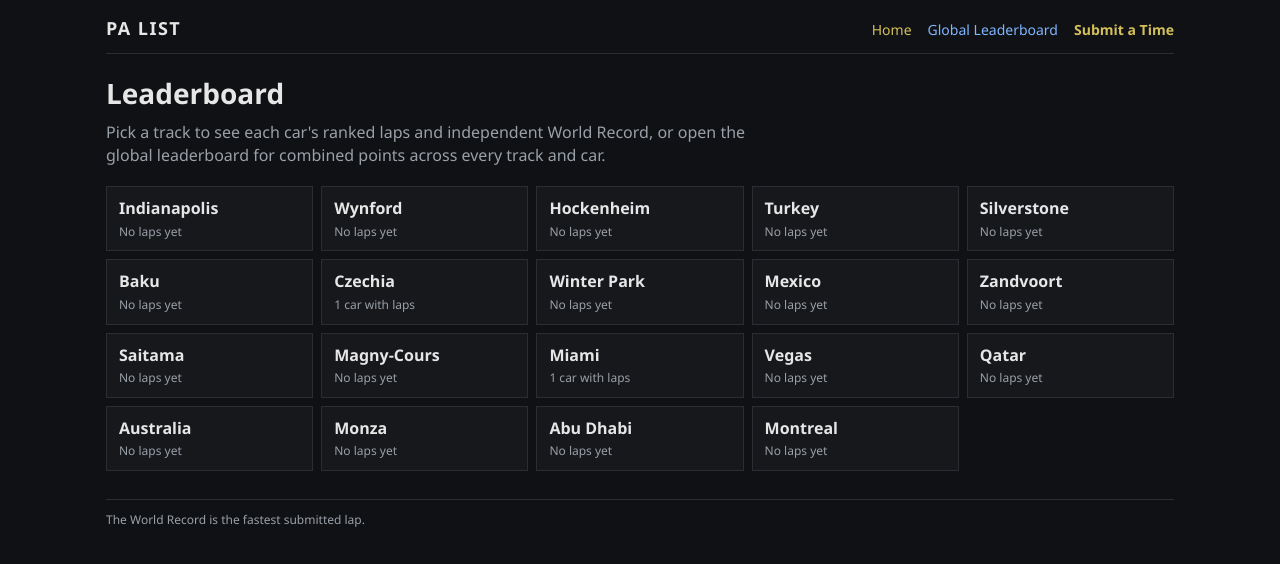
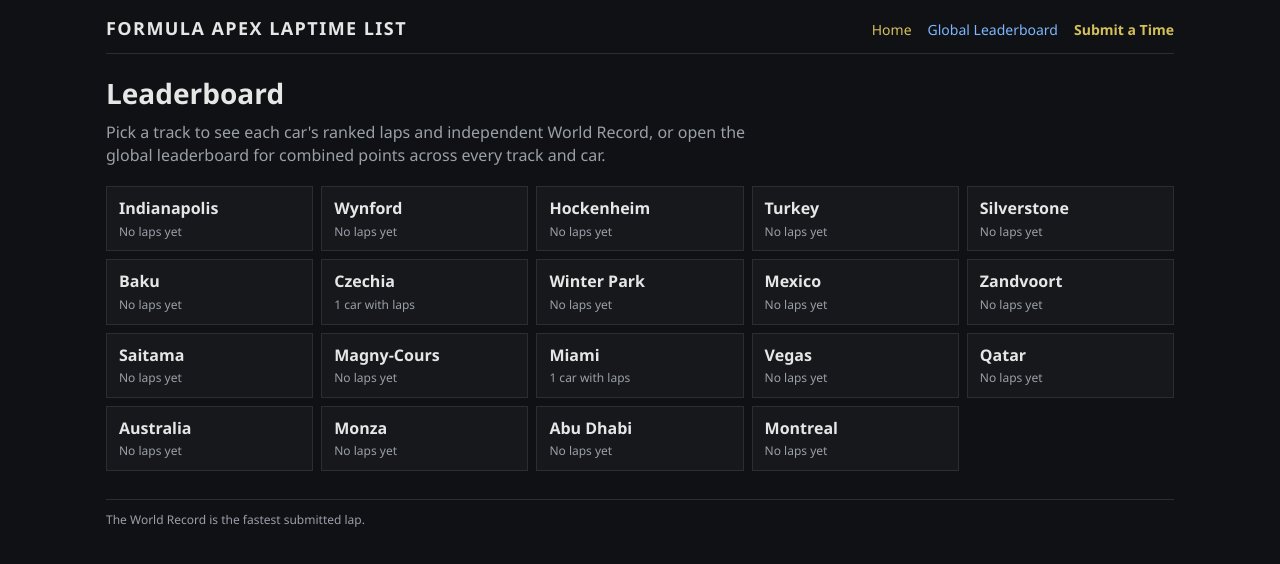
Before and after one commit to Lartum01/apexlist, a React (Vite) app: page / in a window 1280 px wide. Shown: the top 564 px of the page. Built offline with nearby package versions, Linux system fonts and the light colour scheme.

Commit message:
Update header title to 'Formula Apex Laptime List'

```diff
--- a/src/components/Layout.tsx
+++ b/src/components/Layout.tsx
@@ -6,7 +6,7 @@ export function Layout({ children }: { children: ReactNode }) {
     <div className="layout">
       <header className="site-header">
         <NavLink to="/" className="brand">
-          PA List
+          Formula Apex Laptime List
         </NavLink>
         <nav className="primary-nav">
           <NavLink to="/" end>
```
